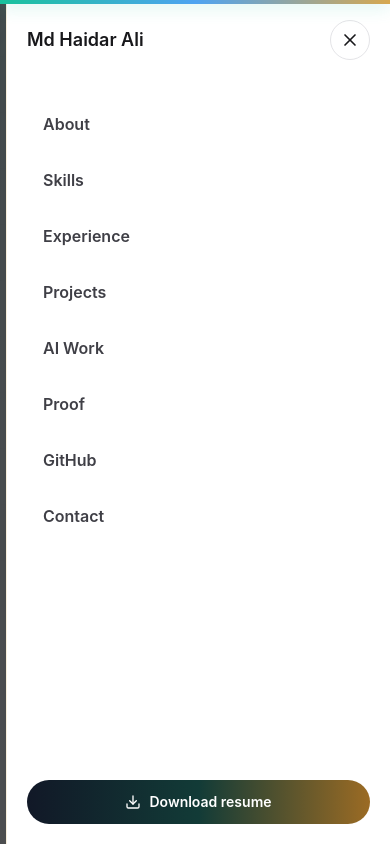
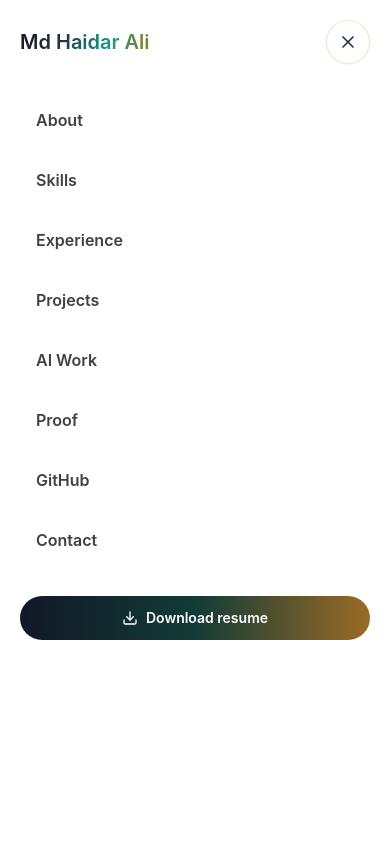
Before and after one commit to H-Ali63/portfolio, a Next.js app: page / in a window 390 px wide. Both pictures are taken after a click on the button 354 px from the left and 32 px from the top of the page. Shown: the top 844 px of the page. Built offline with nearby package versions, Linux system fonts and the light colour scheme.

Commit message:
second commit

```diff
--- a/components/common/Navbar.tsx
+++ b/components/common/Navbar.tsx
@@ -89,6 +89,19 @@ export default function Navbar() {
     };
   }, [open]);
 
+  useEffect(() => {
+    if (!open) return;
+
+    const onKeyDown = (event: KeyboardEvent) => {
+      if (event.key === "Escape") {
+        setOpen(false);
+      }
+    };
+
+    window.addEventListener("keydown", onKeyDown);
+    return () => window.removeEventListener("keydown", onKeyDown);
+  }, [open]);
+
   const scrollToSectionContent = (id: string) => {
     const section = document.getElementById(id);
     if (!section) return;
@@ -109,12 +122,13 @@ export default function Navbar() {
   };
 
   return (
+    <>
       <header
         className={cn(
-        "fixed inset-x-0 top-0 z-50 transition",
+          "fixed inset-x-0 top-0 z-[80] border-b border-accent-amber/20 bg-[var(--nav-surface)] shadow-sm backdrop-blur-xl transition dark:border-white/10",
           scrolled
-          ? "border-b border-accent-amber/20 bg-[var(--nav-surface)] backdrop-blur-xl dark:border-white/10"
-          : "bg-transparent",
+            ? "xl:border-accent-amber/20 xl:bg-[var(--nav-surface)] xl:shadow-sm dark:xl:border-white/10"
+            : "xl:border-transparent xl:bg-transparent xl:shadow-none",
         )}
       >
         <nav className="mx-auto flex h-16 max-w-7xl items-center justify-between gap-3 px-4 sm:px-6 lg:px-8">
@@ -146,11 +160,11 @@ export default function Navbar() {
             ))}
           </div>
 
-        <div className="flex items-center gap-2">
+          <div className="flex shrink-0 items-center gap-2">
             <a
               href={profile.resume}
               download
-            className="focus-ring hidden items-center gap-2 rounded-full border border-accent-amber/30 bg-white/75 px-4 py-2 text-sm font-semibold text-[#253247] shadow-sm transition hover:border-accent-mint hover:text-zinc-950 dark:border-white/10 dark:bg-white/5 dark:text-zinc-100 dark:hover:text-white sm:inline-flex"
+              className="focus-ring hidden items-center gap-2 rounded-full border border-accent-amber/30 bg-white/75 px-4 py-2 text-sm font-semibold text-[#253247] shadow-sm transition hover:border-accent-mint hover:text-zinc-950 dark:border-white/10 dark:bg-white/5 dark:text-zinc-100 dark:hover:text-white md:inline-flex"
             >
               <Download size={16} />
               Resume
@@ -159,42 +173,48 @@ export default function Navbar() {
             <button
               type="button"
               aria-label="Open navigation menu"
+              aria-controls="mobile-navigation"
               aria-expanded={open}
-            className="focus-ring inline-flex h-10 w-10 items-center justify-center rounded-full border border-accent-amber/30 bg-white/75 text-[#253247] shadow-sm transition dark:border-white/10 dark:bg-white/5 dark:text-white xl:hidden"
+              className="focus-ring inline-flex h-11 w-11 shrink-0 items-center justify-center rounded-full border border-accent-amber/40 bg-white text-[#253247] shadow-soft transition hover:border-accent-mint hover:text-zinc-950 dark:border-white/15 dark:bg-zinc-900/95 dark:text-white dark:hover:bg-zinc-800 xl:hidden"
               onClick={() => setOpen(true)}
             >
               <Menu size={20} />
             </button>
           </div>
         </nav>
+      </header>
 
       <AnimatePresence>
         {open ? (
           <motion.div
-            className="fixed inset-0 z-50 bg-zinc-950/70 backdrop-blur-sm xl:hidden"
+            className="fixed inset-0 z-[100] bg-zinc-950/70 backdrop-blur-sm xl:hidden"
             initial={{ opacity: 0 }}
             animate={{ opacity: 1 }}
             exit={{ opacity: 0 }}
           >
             <motion.div
-              className="ml-auto flex h-full max-h-dvh w-full max-w-sm flex-col overflow-y-auto border-l border-accent-amber/20 bg-white p-5 shadow-soft dark:border-white/10 dark:bg-zinc-950"
-              initial={{ x: "100%" }}
-              animate={{ x: 0 }}
-              exit={{ x: "100%" }}
-              transition={{ type: "spring", damping: 28, stiffness: 260 }}
+              id="mobile-navigation"
+              role="dialog"
+              aria-modal="true"
+              aria-label="Site navigation"
+              className="flex h-dvh w-full flex-col overflow-y-auto bg-white p-5 shadow-soft dark:bg-zinc-950"
+              initial={{ y: 18, opacity: 0 }}
+              animate={{ y: 0, opacity: 1 }}
+              exit={{ y: 18, opacity: 0 }}
+              transition={{ duration: 0.2, ease: "easeOut" }}
             >
               <div className="flex items-center justify-between">
-                <span className="font-display text-lg font-semibold">{profile.name}</span>
+                <span className="premium-heading font-display text-xl font-semibold">{profile.name}</span>
                 <button
                   type="button"
                   aria-label="Close navigation menu"
-                  className="focus-ring inline-flex h-10 w-10 items-center justify-center rounded-full border border-zinc-200 dark:border-white/10"
+                  className="focus-ring inline-flex h-11 w-11 items-center justify-center rounded-full border border-accent-amber/30 bg-white text-[#253247] shadow-sm dark:border-white/10 dark:bg-white/5 dark:text-white"
                   onClick={() => setOpen(false)}
                 >
                   <X size={20} />
                 </button>
               </div>
-              <div className="mt-10 flex flex-col gap-2">
+              <div className="mt-8 grid gap-3">
                 {navItems.map((item) => (
                   <a
                     key={item.id}
@@ -215,7 +235,7 @@ export default function Navbar() {
               <a
                 href={profile.resume}
                 download
-                className="focus-ring mt-auto inline-flex items-center justify-center gap-2 rounded-full bg-gradient-to-r from-[#111827] via-[#123b37] to-[#9b6b24] px-5 py-3 text-sm font-semibold text-white transition hover:brightness-110 dark:from-white dark:via-[#dff8f1] dark:to-[#f1ce82] dark:text-zinc-950"
+                className="focus-ring mt-8 inline-flex items-center justify-center gap-2 rounded-full bg-gradient-to-r from-[#111827] via-[#123b37] to-[#9b6b24] px-5 py-3 text-sm font-semibold text-white transition hover:brightness-110 dark:from-white dark:via-[#dff8f1] dark:to-[#f1ce82] dark:text-zinc-950"
               >
                 <Download size={16} />
                 Download resume
@@ -224,6 +244,6 @@ export default function Navbar() {
           </motion.div>
         ) : null}
       </AnimatePresence>
-    </header>
+    </>
   );
 }
```
Also changed, not shown: next-env.d.ts, 1 other file (tests, documents, lock files or other folders). Lines whose indentation alone changed are shown as unchanged.
